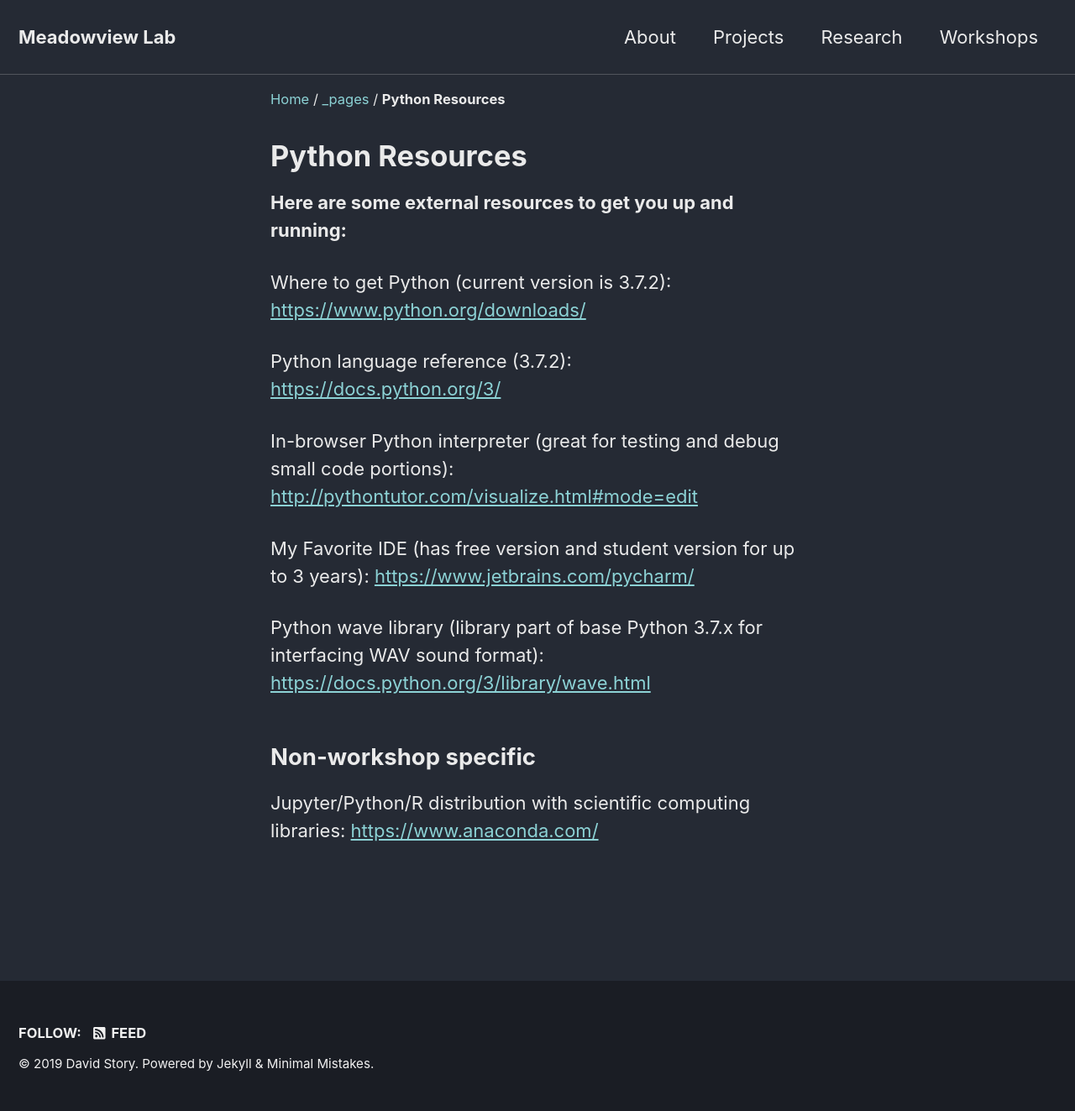
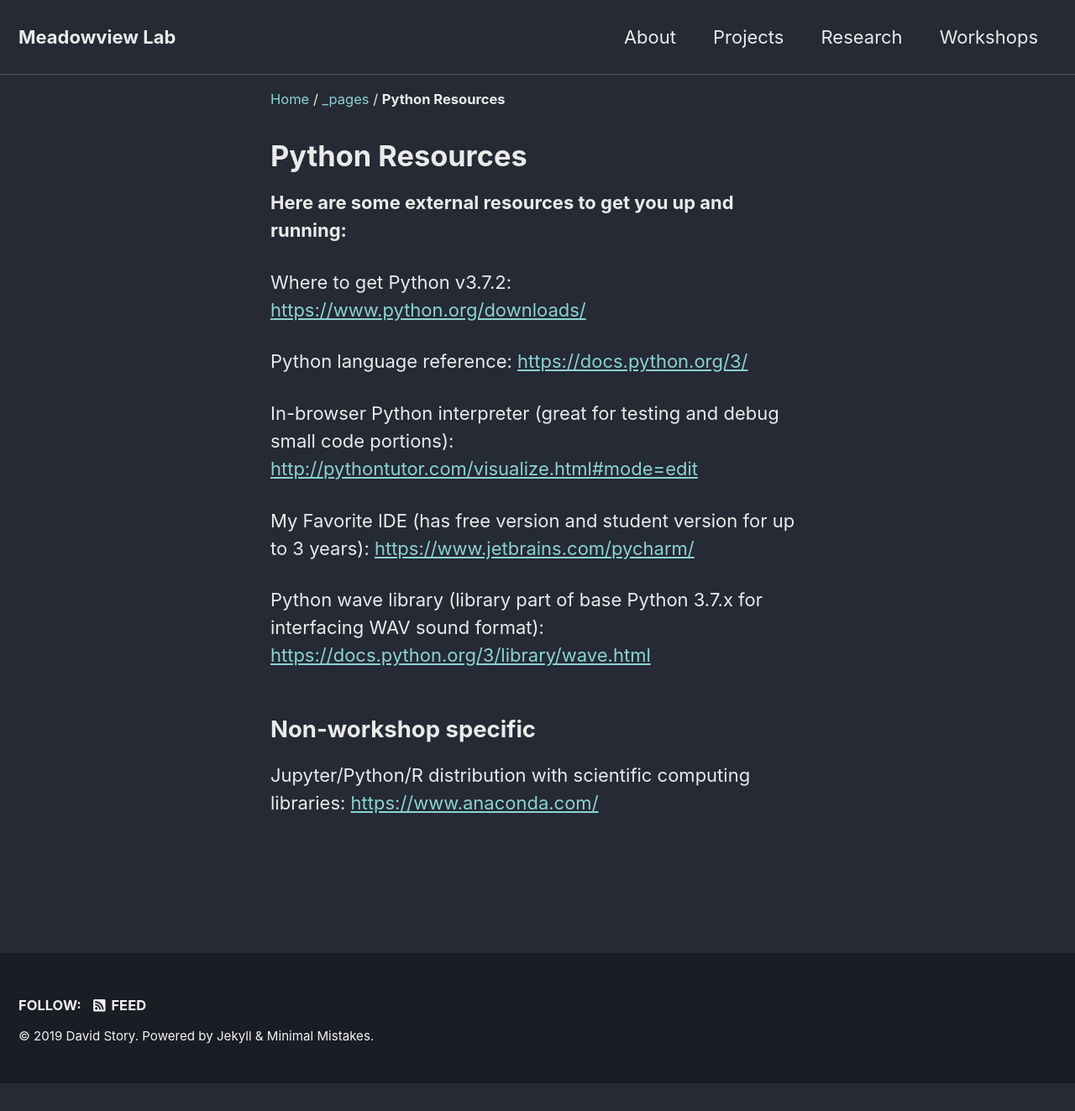
Before and after one commit to david-story/david-story.github.io, a Jekyll site: the page built from _pages/python-extra-resources.md, in a window 1280 px wide. Shown: the whole page at 84% size. Built offline with Jekyll 4.4.1, drawn with Linux system fonts in a browser that asks for light colours; cached includes are drawn as plain includes; nearby versions of some CDN libraries; after the commit the page ends 1290 px from its top, so only the background shows below that.

Commit message:
Update python-extra-resources.md

```diff
--- a/_pages/python-extra-resources.md
+++ b/_pages/python-extra-resources.md
@@ -6,9 +6,9 @@ minimal_mistakes_skin    : "dark"
 
 <b>Here are some external resources to get you up and running:</b>
 
-Where to get Python (current version is 3.7.2): <a href="https://www.python.org/downloads/">https://www.python.org/downloads/</a>
+Where to get Python v3.7.2: <a href="https://www.python.org/downloads/">https://www.python.org/downloads/</a>
 
-Python language reference (3.7.2): <a href="https://docs.python.org/3/">https://docs.python.org/3/</a>
+Python language reference: <a href="https://docs.python.org/3/">https://docs.python.org/3/</a>
 
 In-browser Python interpreter (great for testing and debug small code portions): <a href="http://pythontutor.com/visualize.html#mode=edit">http://pythontutor.com/visualize.html#mode=edit</a>
 
```
